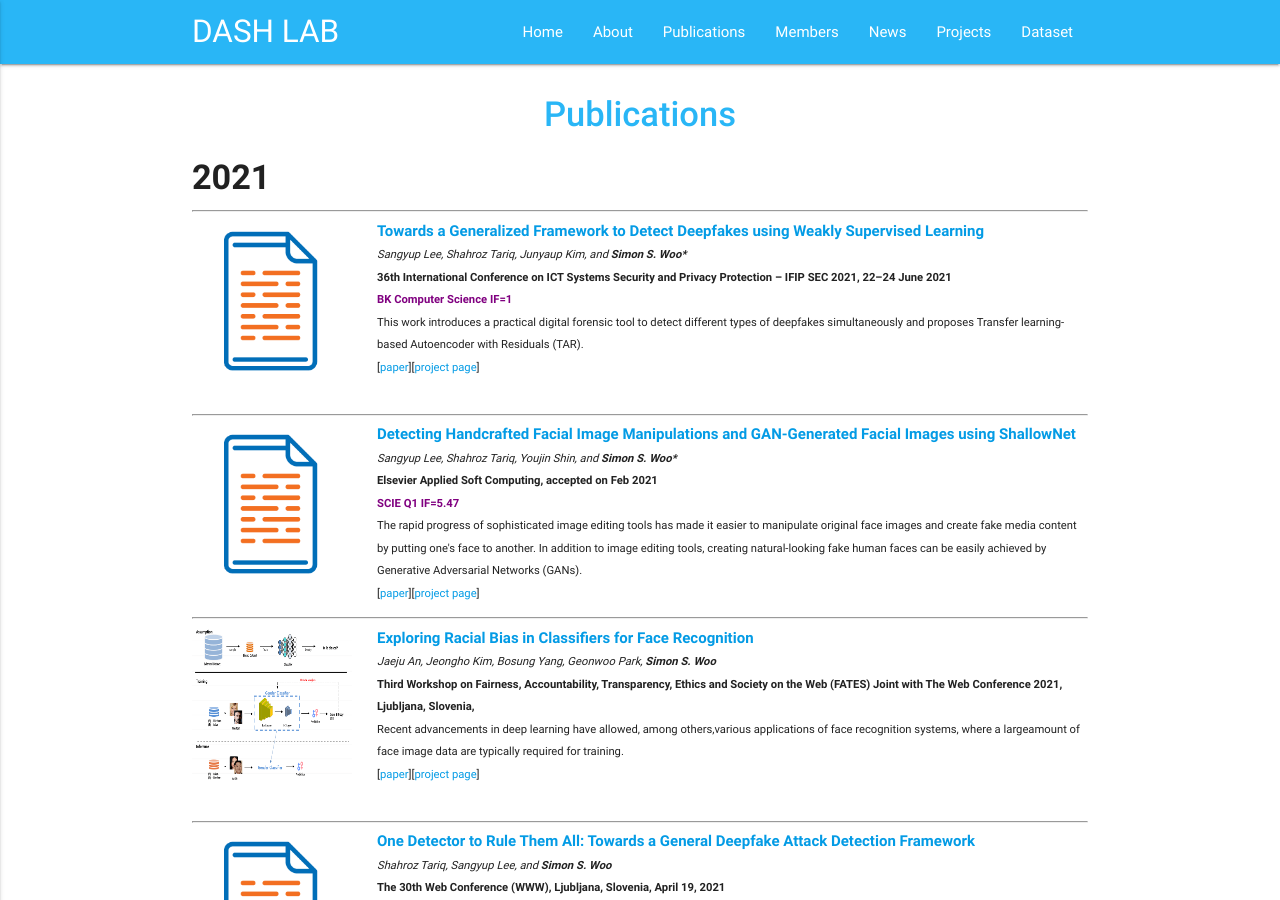
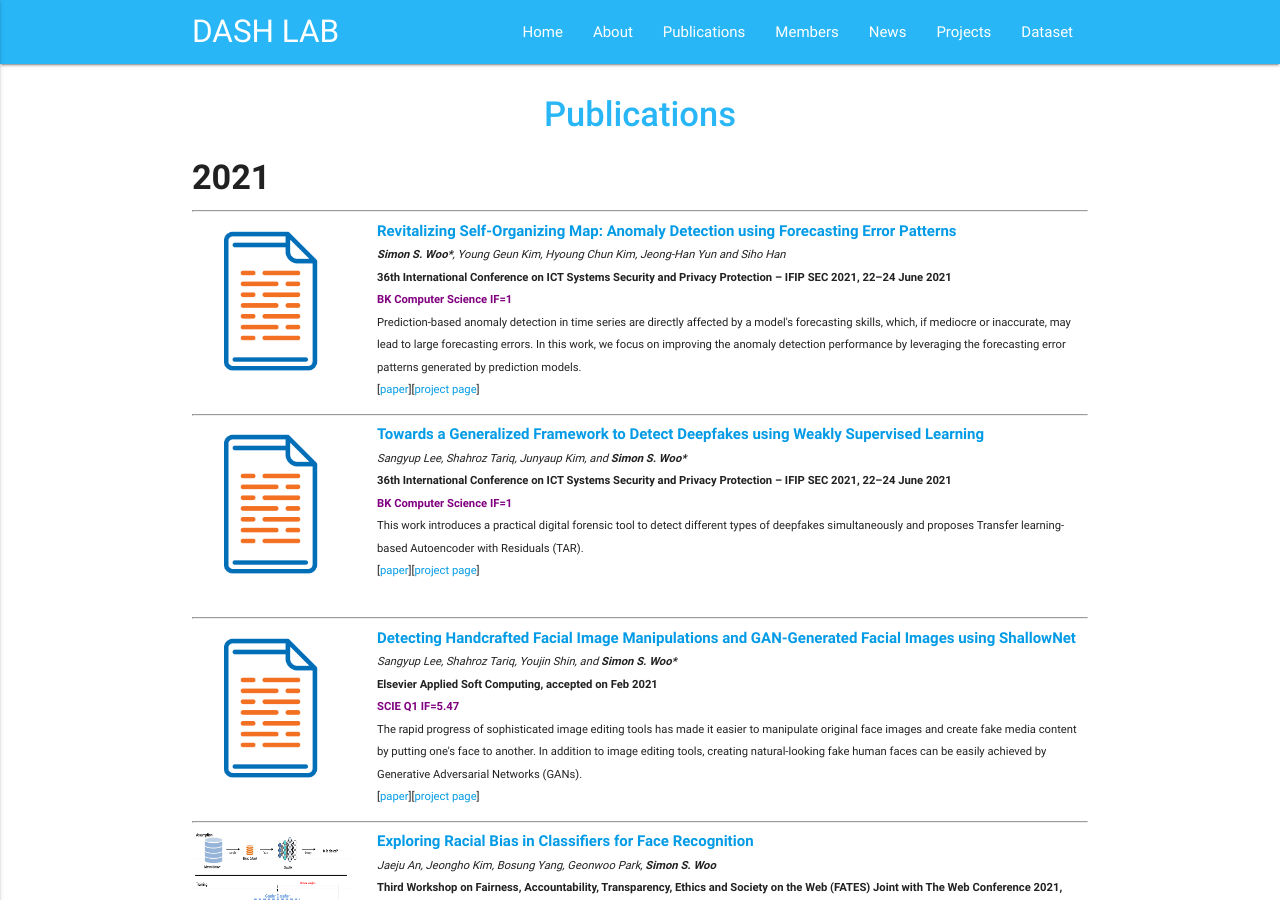
Before and after one commit to Yurim990507/DASH-Lab.github.io, a Jekyll site: the page built from example2.md, in a window 1280 px wide and 900 px high. Built offline with Jekyll 4.4.1, drawn with Linux system fonts in a browser that asks for light colours.

Commit message:
added 1 publication

```diff
--- a/example2.md
+++ b/example2.md
@@ -8,14 +8,46 @@ permalink: /Publications/
 
 
 
+
+
 <div  style="margin-top:2vw;">
     <h4 style="margin-top:20px"><b>2021</b></h4><hr>
 
 
-
-
-
-	    <div style="display: flex;">
+	<div style="display: flex;">
+        <div class="col-lg-3" style="vertical-align: middle; text-align:center">
+                <a > <img  src="thumb.png" style="width:160px; height:160px; margin-bottom:20px"></a>
+        </div>
+
+        <div style="margin-left: 25px;">
+            <table >
+            <thead>
+                <tr>
+                    <a ><b> Revitalizing Self-Organizing Map: Anomaly Detection using Forecasting Error Patterns</b></a>
+                </tr>
+            </thead>
+            <tbody>
+
+                <tr> <p style="margin-top: 0px;margin-bottom: 0px;"> <small> <i><b>Simon S. Woo*</b>, Young Geun Kim, Hyoung Chun Kim, Jeong-Han Yun and Siho Han </i> </small> </p> </tr>
+
+                <tr> <p style="margin-top: 0px;margin-bottom: 0px;"> <small> <b>36th International Conference on ICT Systems Security and Privacy Protection – IFIP SEC 2021, 22–24 June 2021 </b> </small> </p> </tr>
+
+                <tr> <p style="margin-top: 0px;margin-bottom: 0px;"> <small> <b><font color='purple'>BK Computer Science IF=1</font></b> </small>  </p> </tr>
+
+                <tr> <p style="margin-top: 0px;margin-bottom: 0px;"> <small>Prediction-based anomaly detection in time series are directly affected by a model's forecasting skills, which, if mediocre or inaccurate, may lead to large forecasting errors. In this work, we focus on improving the anomaly detection performance by leveraging the forecasting error patterns generated by prediction models. </small>  </p> </tr>
+
+                <tr> <p style="margin-top: 0px;margin-bottom: 0px;"> <small> [<a href="https://www.google.com/search?q=Revitalizing+Self-Organizing+Map%3A+Anomaly+Detection+using+Forecasting+Error+Patterns&oq=Revitalizing+Self-Organizing+Map%3A+Anomaly+Detection+using+Forecasting+Error+Patterns&aqs=chrome..69i57.216j0j7&sourceid=chrome&ie=UTF-8">paper</a>][<a href="https://www.google.com/search?q=Revitalizing+Self-Organizing+Map%3A+Anomaly+Detection+using+Forecasting+Error+Patterns&oq=Revitalizing+Self-Organizing+Map%3A+Anomaly+Detection+using+Forecasting+Error+Patterns&aqs=chrome..69i57.216j0j7&sourceid=chrome&ie=UTF-8">project page</a>] </small>  </p> </tr>
+
+            </tbody>
+            </table>
+        </div>
+    </div>
+    <hr>
+
+
+
+
+	<div style="display: flex;">
         <div class="col-lg-3" style="vertical-align: middle; text-align:center">
                 <a > <img  src="thumb.png" style="width:160px; height:160px; margin-bottom:20px"></a>
         </div>
```
